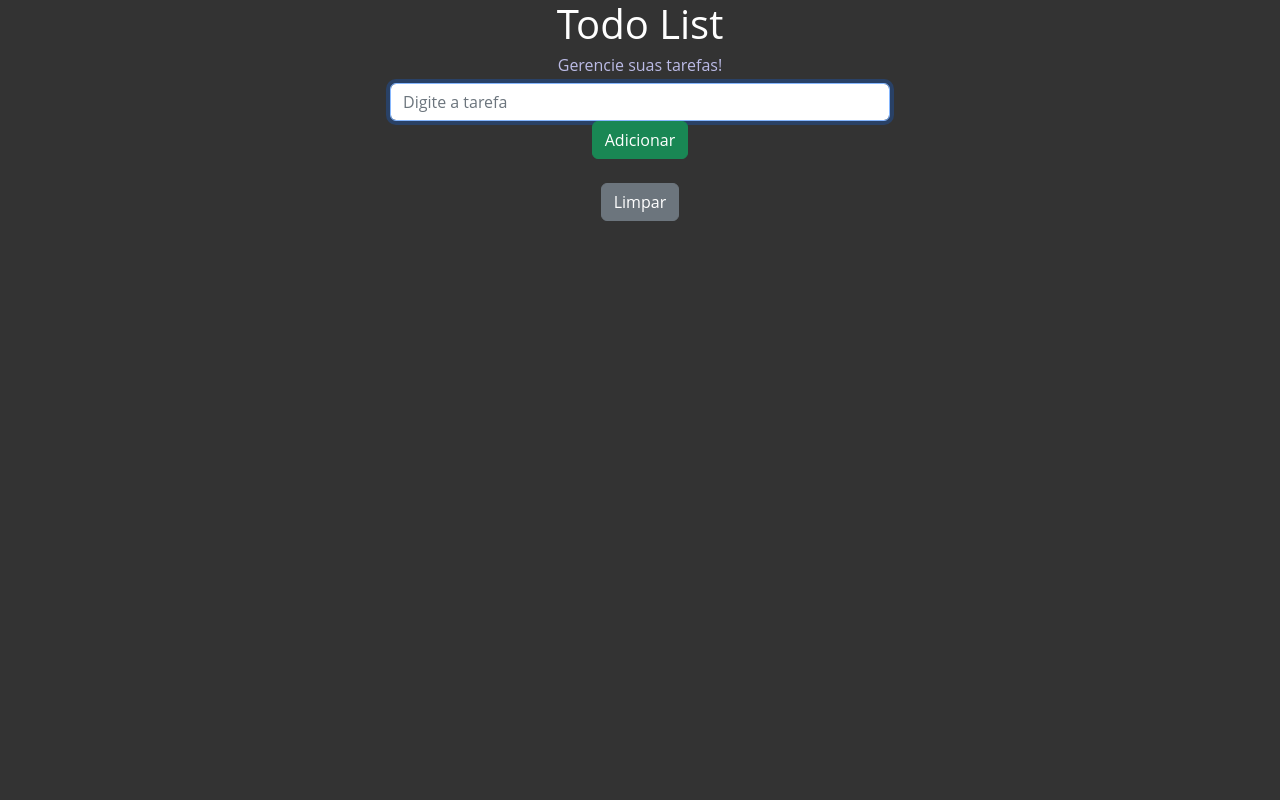
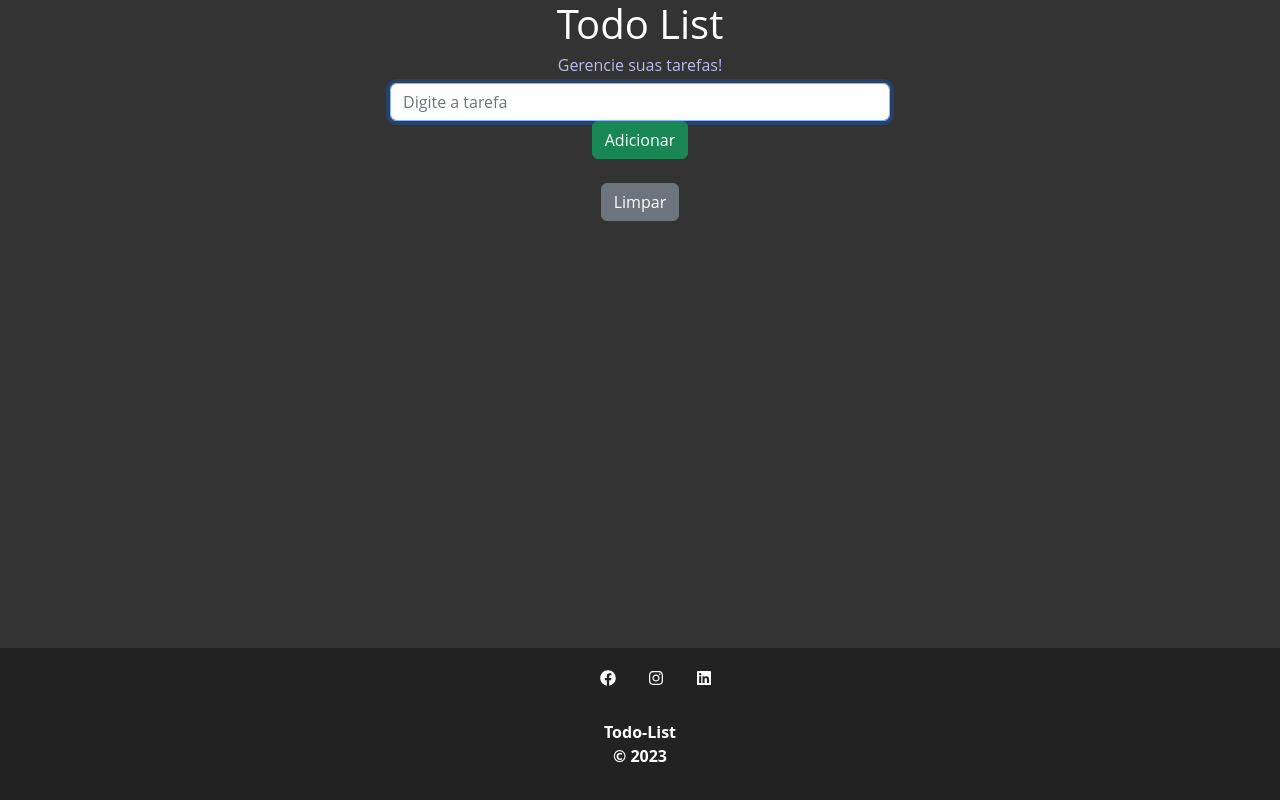
Before and after one commit to Pachecodb/todo, a React (Create React App) app: page / in a window 1280 px wide. Built offline with nearby package versions, Linux system fonts and the light colour scheme.

Commit message:
app
adicionando o componente footer

```diff
--- a/src/App.js
+++ b/src/App.js
@@ -1,12 +1,20 @@
 import './App.css';
 import Form from './components/Form';
+import Footer from './components/layout/Footer';
+import React from 'react';
+
+
+
 
 function App() {
+
+
   return (
-    <div className="App">
-      <Form/>
-    </div>
+    <>
+      <Form />
+      <Footer />
+    </>
   );
-}
+};
 
-export default App;
+export default App
```
